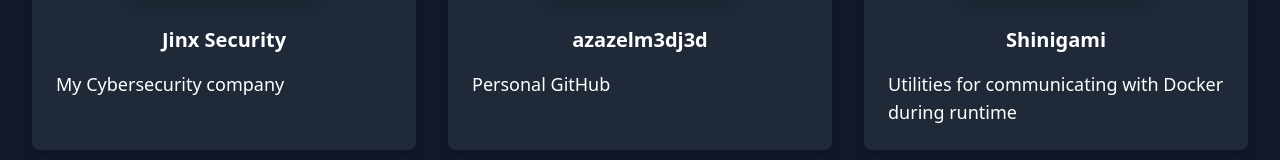
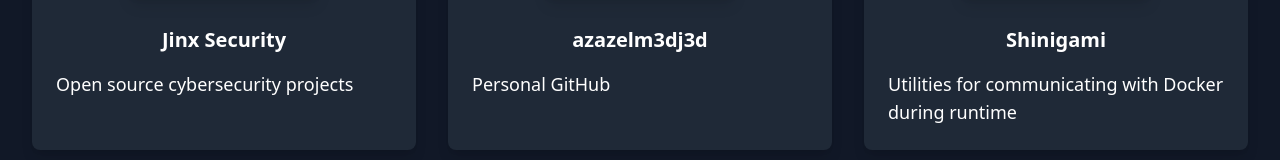
Before and after one commit to battleoverflow/battleoverflow.com, a Next.js app: page / in a window 1280 px wide. Shown: the part 1167-1327 px from the top of the page. Built offline with nearby package versions, Linux system fonts and the light colour scheme.

Commit message:
Minor cleanup

```diff
--- a/package.json
+++ b/package.json
@@ -1,6 +1,6 @@
 {
   "name": "azazelm3dj3d",
-  "version": "2.2.18",
+  "version": "2.2.19",
   "private": true,
   "scripts": {
     "build": "next build",
--- a/src/pages/about.tsx
+++ b/src/pages/about.tsx
@@ -16,10 +16,6 @@
   {
     name: "Patreon",
     anchor: "https://www.patreon.com/azazelm3dj3d",
-  },
-  {
-    name: "YouTube",
-    anchor: "https://www.youtube.com/@azazelm3dj3d",
   },
   {
     name: "LinkedIn",
--- a/src/pages/index.tsx
+++ b/src/pages/index.tsx
@@ -11,7 +11,7 @@
 const projects = [
   {
     name: "Jinx Security",
-    description: "My Cybersecurity company",
+    description: "Open source cybersecurity projects",
     img: "https://avatars.githubusercontent.com/u/123960708",
     alt: "Jinx Security",
     url: "https://github.com/jinxsecurity",
```
Also changed, not shown: 1 other file (tests, documents, lock files or other folders).
